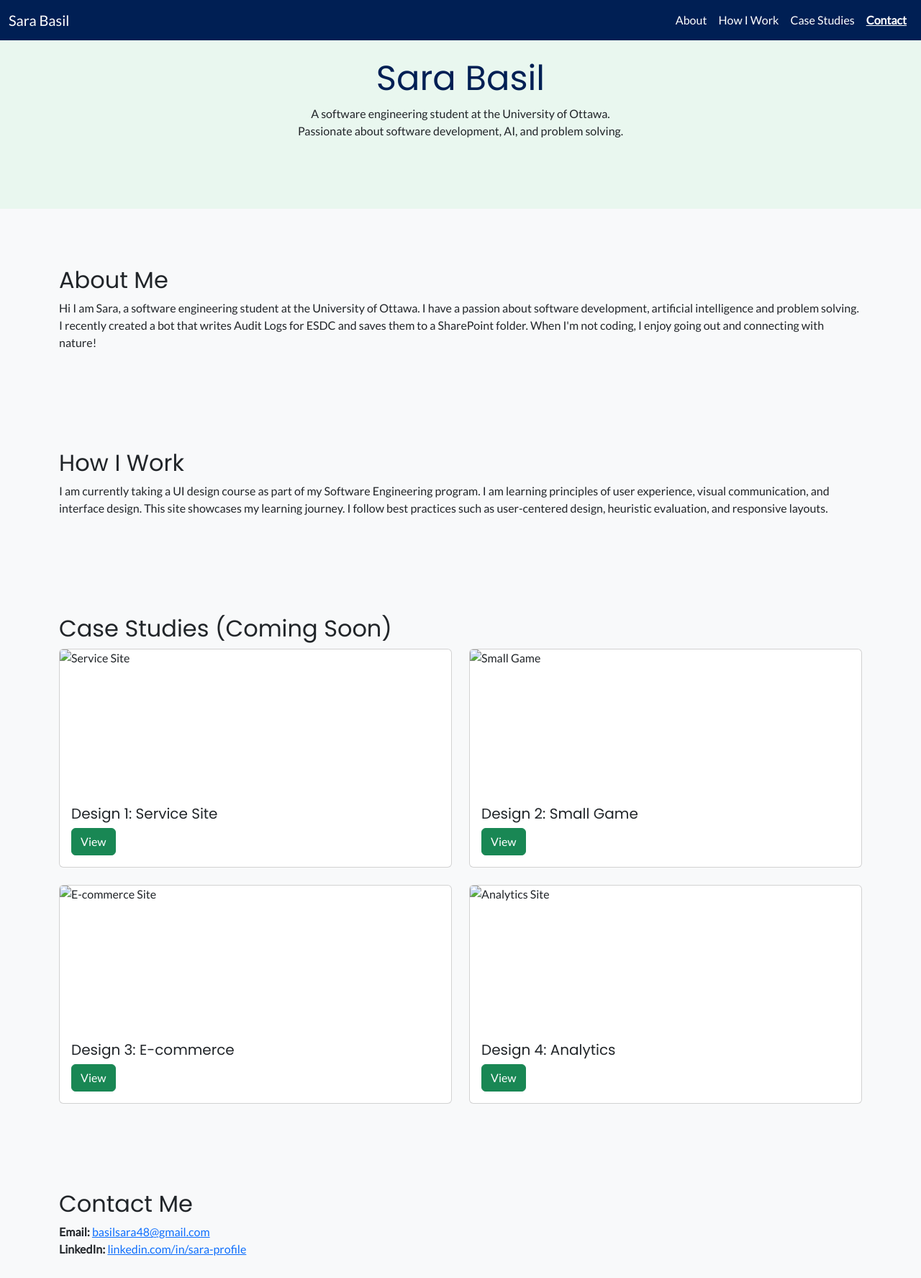
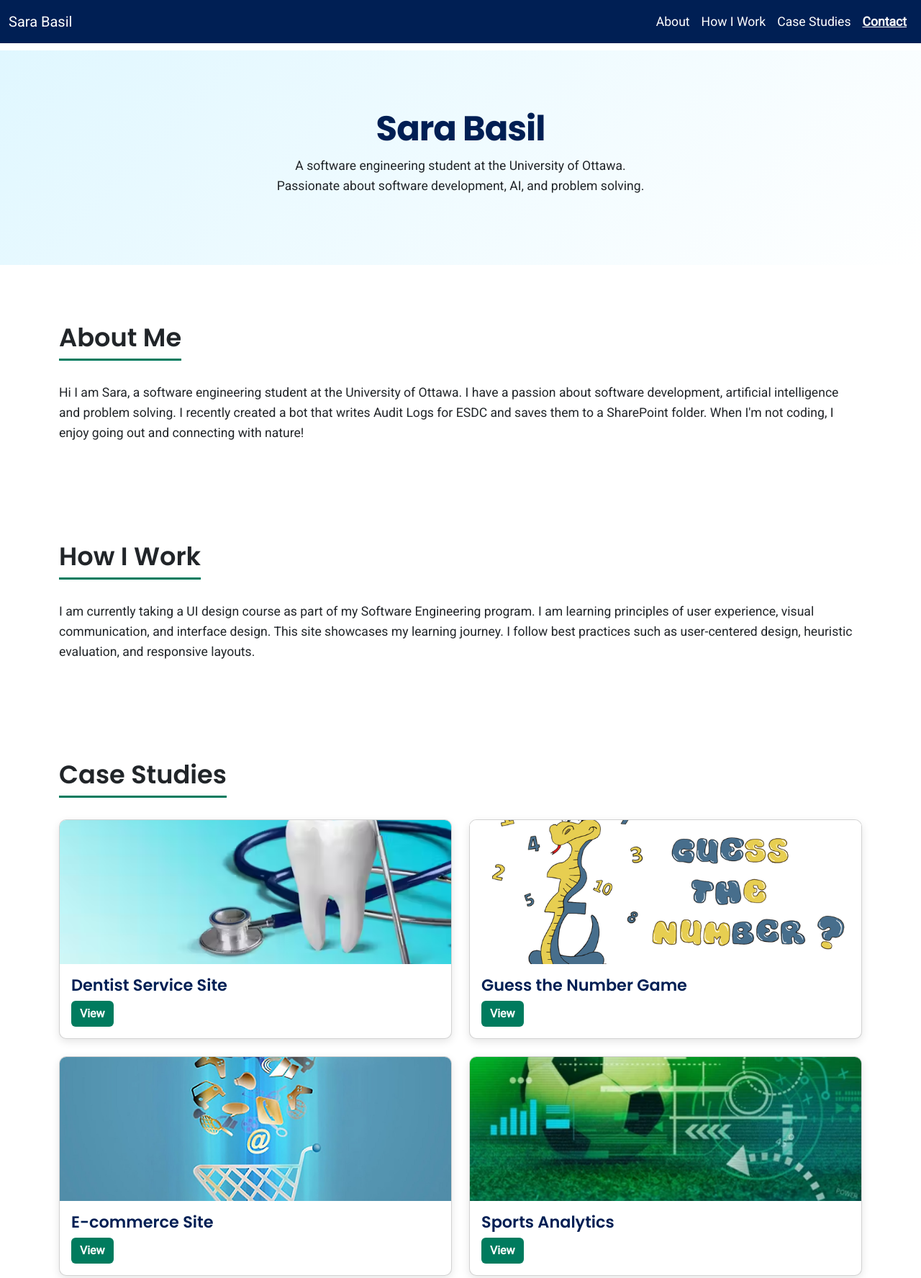
Before and after one commit to SaraBasil/SEG3125_Portfolio, a plain HTML site: page index.html in a window 1280 px wide. Shown: the top 1775 px of the page at 72% size. Drawn offline with nearby package versions, Linux system fonts and the light colour scheme.

Commit message:
updated index file and added coming soon html and style css file

```diff
--- a/index.html
+++ b/index.html
@@ -1,70 +1,14 @@
 <!DOCTYPE html>
 <html lang="en">
 <head>
-  <meta charset="UTF-8">
-  <meta name="viewport" content="width=device-width, initial-scale=1">
+  <meta charset="UTF-8" />
+  <meta name="viewport" content="width=device-width, initial-scale=1" />
   <title>Sara's Portfolio</title>
 
   <!-- Fonts and Bootstrap -->
-  <link href="https://fonts.googleapis.com/css2?family=Lato&family=Poppins:wght@400;600&display=swap" rel="stylesheet">
-  <link href="https://cdn.jsdelivr.net/npm/bootstrap@5.3.2/dist/css/bootstrap.min.css" rel="stylesheet">
-
-  <style>
-    body {
-      font-family: 'Lato', sans-serif;
-      background-color: #f8f9fa;
-      color: #212529;
-    }
-
-    h1, h2, h5 {
-      font-family: 'Poppins', sans-serif;
-    }
-
-    .navbar {
-      background-color: #001F54;
-    }
-
-    .nav-link, .navbar-brand {
-      color: white !important;
-    }
-
-    .nav-link.active {
-      font-weight: bold;
-      text-decoration: underline;
-    }
-
-    .hero {
-      background-color: #e9f7ef;
-      padding: 80px 20px;
-      text-align: center;
-    }
-
-    .hero h1 {
-      color: #001F54;
-      font-size: 3rem;
-    }
-
-    .section-padding {
-      padding-top: 80px;
-      padding-bottom: 40px;
-    }
-
-    .card img {
-      height: 200px;
-      object-fit: cover;
-    }
-
-    footer {
-      background-color: #001F54;
-      color: white;
-      padding: 20px;
-      text-align: center;
-    }
-
-    html {
-      scroll-behavior: smooth;
-    }
-  </style>
+  <link href="https://fonts.googleapis.com/css2?family=Lato&family=Poppins:wght@400;600&display=swap" rel="stylesheet" />
+  <link href="https://cdn.jsdelivr.net/npm/bootstrap@5.3.2/dist/css/bootstrap.min.css" rel="stylesheet" />
+  <link rel="stylesheet" href="styles.css" />
 </head>
 
 <body data-bs-spy="scroll" data-bs-target=".navbar" data-bs-offset="80" tabindex="0">
@@ -91,8 +35,8 @@
 <section id="home" class="hero">
   <div class="container">
     <h1>Sara Basil</h1>
-    <p>A software engineering student at the University of Ottawa.<br>
-       Passionate about software development, AI, and problem solving.</p>
+    <p>A software engineering student at the University of Ottawa.<br />
+      Passionate about software development, AI, and problem solving.</p>
   </div>
 </section>
 
@@ -114,44 +58,49 @@
 
 <!-- Case Studies Section -->
 <section id="cases" class="container section-padding">
-  <h2>Case Studies (Coming Soon)</h2>
+  <h2>Case Studies</h2>
   <div class="row row-cols-1 row-cols-md-2 g-4">
+
     <div class="col">
       <div class="card">
-        <img src="images/case1.jpg" class="card-img-top" alt="Service Site">
+        <img src="images/Dentist.jpg" class="card-img-top" alt="Dentist Service Site" />
         <div class="card-body">
-          <h5 class="card-title">Design 1: Service Site</h5>
+          <h5 class="card-title">Dentist Service Site</h5>
           <a href="coming-soon.html" class="btn btn-success">View</a>
         </div>
       </div>
     </div>
+
     <div class="col">
       <div class="card">
-        <img src="images/case2.jpg" class="card-img-top" alt="Small Game">
+        <img src="images/guess-the-number.jpg" class="card-img-top" alt="Guess the Number Game" />
         <div class="card-body">
-          <h5 class="card-title">Design 2: Small Game</h5>
+          <h5 class="card-title">Guess the Number Game</h5>
           <a href="coming-soon.html" class="btn btn-success">View</a>
         </div>
       </div>
     </div>
+
     <div class="col">
       <div class="card">
-        <img src="images/case3.jpg" class="card-img-top" alt="E-commerce Site">
+        <img src="images/e-commerce.jpg" class="card-img-top" alt="E-commerce Website" />
         <div class="card-body">
-          <h5 class="card-title">Design 3: E-commerce</h5>
+          <h5 class="card-title">E-commerce Site</h5>
           <a href="coming-soon.html" class="btn btn-success">View</a>
         </div>
       </div>
     </div>
+
     <div class="col">
       <div class="card">
-        <img src="images/case4.jpg" class="card-img-top" alt="Analytics Site">
+        <img src="images/Sports.jpg" class="card-img-top" alt="Sports Analytics Dashboard" />
         <div class="card-body">
-          <h5 class="card-title">Design 4: Analytics</h5>
+          <h5 class="card-title">Sports Analytics</h5>
           <a href="coming-soon.html" class="btn btn-success">View</a>
         </div>
       </div>
     </div>
+
   </div>
 </section>
 
@@ -160,13 +109,13 @@
   <h2>Contact Me</h2>
   <ul class="list-unstyled">
     <li><strong>Email:</strong> <a href="mailto:basilsara48@gmail.com">basilsara48@gmail.com</a></li>
-    <li><strong>LinkedIn:</strong> <a href="www.linkedin.com/in/sara-basil-bbb617326" target="_blank">linkedin.com/in/sara-profile</a></li>
+    <li><strong>LinkedIn:</strong> <a href="https://www.linkedin.com/in/sara-basil-bbb617326" target="_blank" rel="noopener noreferrer">linkedin.com/in/sara-basil-bbb617326</a></li>
   </ul>
 </section>
 
 <!-- Footer -->
 <footer>
-  <p>© 2025 Sara </p>
+  <p>© 2025 Sara</p>
 </footer>
 
 <script src="https://cdn.jsdelivr.net/npm/bootstrap@5.3.2/dist/js/bootstrap.bundle.min.js"></script>
@@ -176,5 +125,6 @@
     offset: 80
   });
 </script>
+
 </body>
 </html>
--- a/styles.css
+++ b/styles.css
@@ -1 +1,157 @@
-s
+/* Google Fonts */
+@import url('https://fonts.googleapis.com/css2?family=Poppins:wght@400;600;700&family=Roboto&display=swap');
+
+/* General body styles */
+body {
+  font-family: 'Roboto', sans-serif;
+  background-color: #FFFFFF;
+  color: #212529;
+  margin: 0;
+  padding-top: 70px;
+  font-size: 1.1rem;
+  line-height: 1.6;
+}
+
+/* Headings */
+h1, h2, h5 {
+  font-family: 'Poppins', sans-serif;
+}
+
+h1 {
+  font-size: 3rem;
+  font-weight: 700;
+  line-height: 1.2;
+  letter-spacing: -1px;
+}
+
+h2 {
+  font-size: 2.2rem;
+  font-weight: 600;
+  margin-bottom: 1rem;
+}
+
+h5 {
+  font-size: 1.3rem;
+  font-weight: 500;
+}
+
+/* Navbar styles */
+.navbar {
+  background-color: #001F54;
+}
+
+.nav-link, .navbar-brand {
+  color: white !important;
+}
+
+.nav-link.active {
+  font-weight: bold;
+  text-decoration: underline;
+}
+
+/* Hero section */
+.hero {
+  background: linear-gradient(135deg, #e0f7ff, #ffffff);
+  padding: 80px 20px;
+  text-align: center;
+}
+
+.hero h1 {
+  color: #001F54;
+  font-size: 3rem;
+}
+
+/* Section padding */
+.section-padding {
+  padding-top: 80px;
+  padding-bottom: 40px;
+}
+
+.section-padding h2 {
+  border-bottom: 3px solid #007B5E;
+  display: inline-block;
+  padding-bottom: 8px;
+  margin-bottom: 30px;
+}
+
+/* Card styling */
+.card {
+  box-shadow: 0 4px 12px rgba(0, 0, 0, 0.1);
+  border-radius: 10px;
+  overflow: hidden;
+  transition: transform 0.3s ease;
+}
+
+.card:hover {
+  transform: scale(1.03);
+}
+
+.card img {
+  height: 200px;
+  object-fit: cover;
+}
+
+.card-title {
+  font-size: 1.4rem;
+  font-weight: 600;
+  color: #001F54;
+}
+
+/* Button styles */
+.btn-success {
+  background-color: #007B5E;
+  border: none;
+  font-weight: 600;
+  transition: background-color 0.3s ease;
+}
+
+.btn-success:hover {
+  background-color: #005F46;
+}
+
+/* Footer */
+footer {
+  background-color: #001F54;
+  color: white;
+  padding: 20px;
+  text-align: center;
+}
+
+/* Smooth scrolling */
+html {
+  scroll-behavior: smooth;
+}
+
+/* Coming Soon page styles */
+.coming-soon-body {
+  background-color: #EEF6FB;
+  text-align: center;
+  padding: 250px;
+  font-family: 'Poppins', sans-serif;
+  color: #212529;
+}
+
+@media (max-width: 768px) {
+  .coming-soon-body {
+    padding: 100px 20px;
+  }
+}
+
+/* Back to top button */
+.back-to-top {
+  position: fixed;
+  bottom: 30px;
+  right: 30px;
+  background-color: #001F54;
+  color: white;
+  padding: 10px 15px;
+  border-radius: 50%;
+  text-decoration: none;
+  font-size: 20px;
+  display: none;
+  z-index: 999;
+}
+
+.back-to-top:hover {
+  background-color: #003b8b;
+}
```
Also changed, not shown: coming-soon.html (added, +38 -0 lines), Images/Dentist.jpg (added), Images/Sports.jpg (added), Images/e-commerce.jpg (added), Images/guess-the-number.jpg (added).
